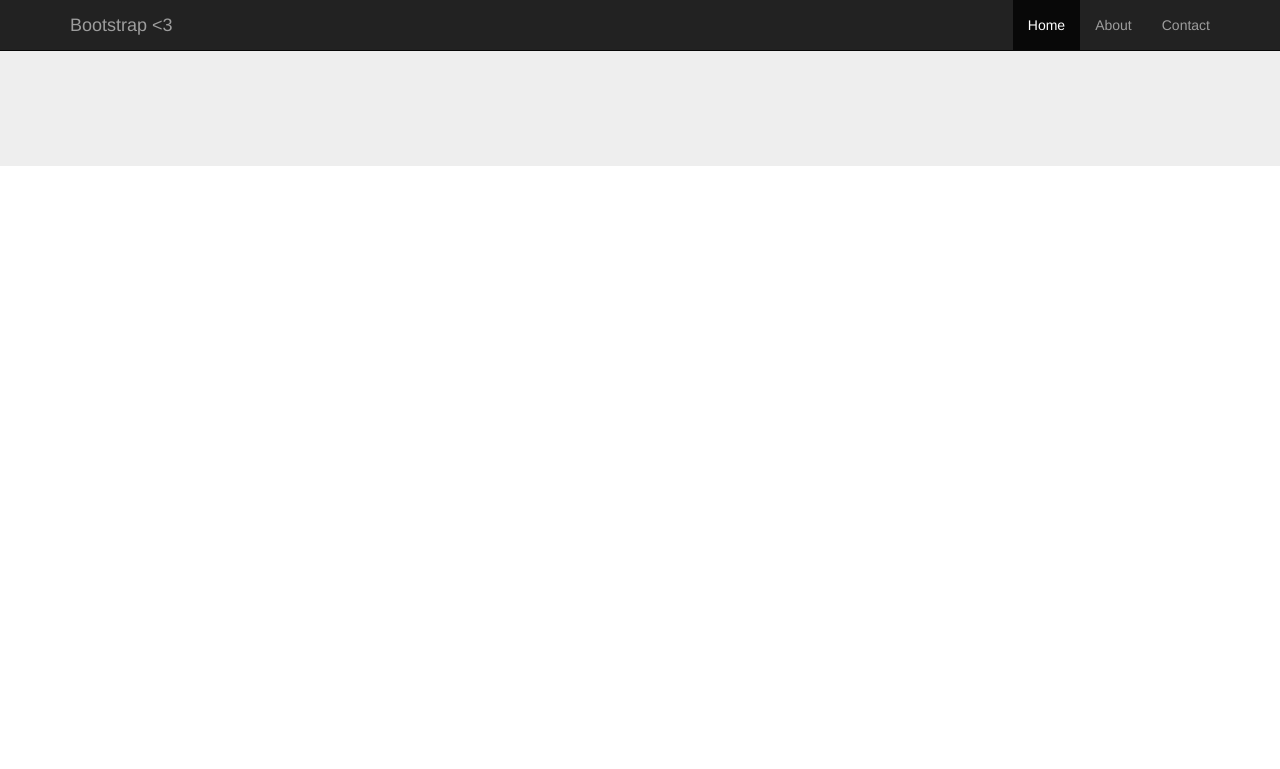
After one commit to sekl/esotrades, a Django app: template templates/_base.html in a window 1280 px wide. The commit adds this page. Shown: the top 769 px of the page. Run offline with Django 3.2, Linux system fonts and the light colour scheme; the template is opened without the code that fills it, so the values that code supplies are empty; some libraries are stand-ins or nearby versions.

Commit message:
Add bootstrap, restructure project, fix staticfiles

```diff
--- /dev/null
+++ b/media/css/main.css
@@ -0,0 +1,3 @@
+body {
+    padding-top: 50px;
+}
--- /dev/null
+++ b/templates/_base.html
@@ -0,0 +1,56 @@
+<DOCTYPE !html>
+<html>
+<head>
+    <meta charset="UTF-8">
+    <title>Home</title>
+
+    {% load staticfiles %}{% load bootstrap3 %}
+
+    <link rel="stylesheet" href="{% static 'css/main.css' %}">
+    {% bootstrap_css %}
+
+    <!-- HTML5 shim and Respond.js IE8 support of HTML5 elements and media queries -->
+    <!--[if lt IE 9]>
+      <script src="../../assets/js/html5shiv.js"></script>
+      <script src="../../assets/js/respond.min.js"></script>
+    <![endif]-->
+</head>
+<body>
+
+    <div class="navbar navbar-inverse navbar-fixed-top">
+
+        <div class="container">
+            <div class="navbar-header">
+                <button type="button" class="navbar-toggle" data-toggle="collapse" data-target=".navbar-collapse">
+                <span class="icon-bar"></span>
+                <span class="icon-bar"></span>
+                <span class="icon-bar"></span>
+                </button>
+                <a class="navbar-brand" href="#">Bootstrap <3</a>
+            </div>
+            <div class="collapse navbar-collapse">
+                <ul class="nav navbar-nav navbar-right">
+                    <li class="active"><a href="#">Home</a></li>
+                    <li><a href="#about">About</a></li>
+                    <li><a href="#contact">Contact</a></li>
+                </ul>
+            </div><!--/.nav-collapse -->
+        </div>
+    </div>
+
+    {# Display django.contrib.messages as Bootstrap alerts #}
+    {% bootstrap_messages %}
+
+    <div class="jumbotron">
+        <div class="container">
+            <h1>{% block title %}{% endblock title %}</h1>
+
+            {% block content %}{% endblock content %}
+        </div>
+    </div>
+
+<script src="//code.jquery.com/jquery-1.11.0.min.js"></script>
+{% bootstrap_javascript %}
+
+</body>
+</html>
--- a/trades/templates/trades/index.html
+++ b/trades/templates/trades/index.html
@@ -1,3 +1,8 @@
+{% extends "_base.html" %}
+
+{% block title %}Latest Trades{% endblock title %}
+
+{% block content %}
     {% if latest_trades_list %}
         <ul>
             {% for trade in latest_trades_list %}
@@ -7,3 +12,4 @@
     {% else %}
         <p>No trades found!</p>
     {% endif %}
+{% endblock content %}
--- a/trades/urls.py
+++ b/trades/urls.py
@@ -2,10 +2,8 @@ from django.conf.urls import patterns, url
 from trades import views
 
 urlpatterns = patterns('',
-    # ex: /trades/
-    url(r'^$', views.index, name='index'),
-    # ex: /trades/5/
-    url(r'^(?P<trade_id>\d+)/$', views.detail, name='detail'),
-    # ex: /trades/5/results/
+
+    url(r'^$', views.IndexView.as_view(), name='index'),
+    url(r'^(?P<pk>\d+)/$', views.DetailView.as_view(), name='detail'),
 
 )
```
Also changed, not shown: esotrades/settings.py (+19 -2 lines), home/templates/home/index.html (+9 -1 lines), trades/templates/trades/detail.html (+7 -1 lines), trades/views.py (+15 -7 lines), trades/templates/trades/new.html (added). Lines whose indentation alone changed are shown as unchanged.
